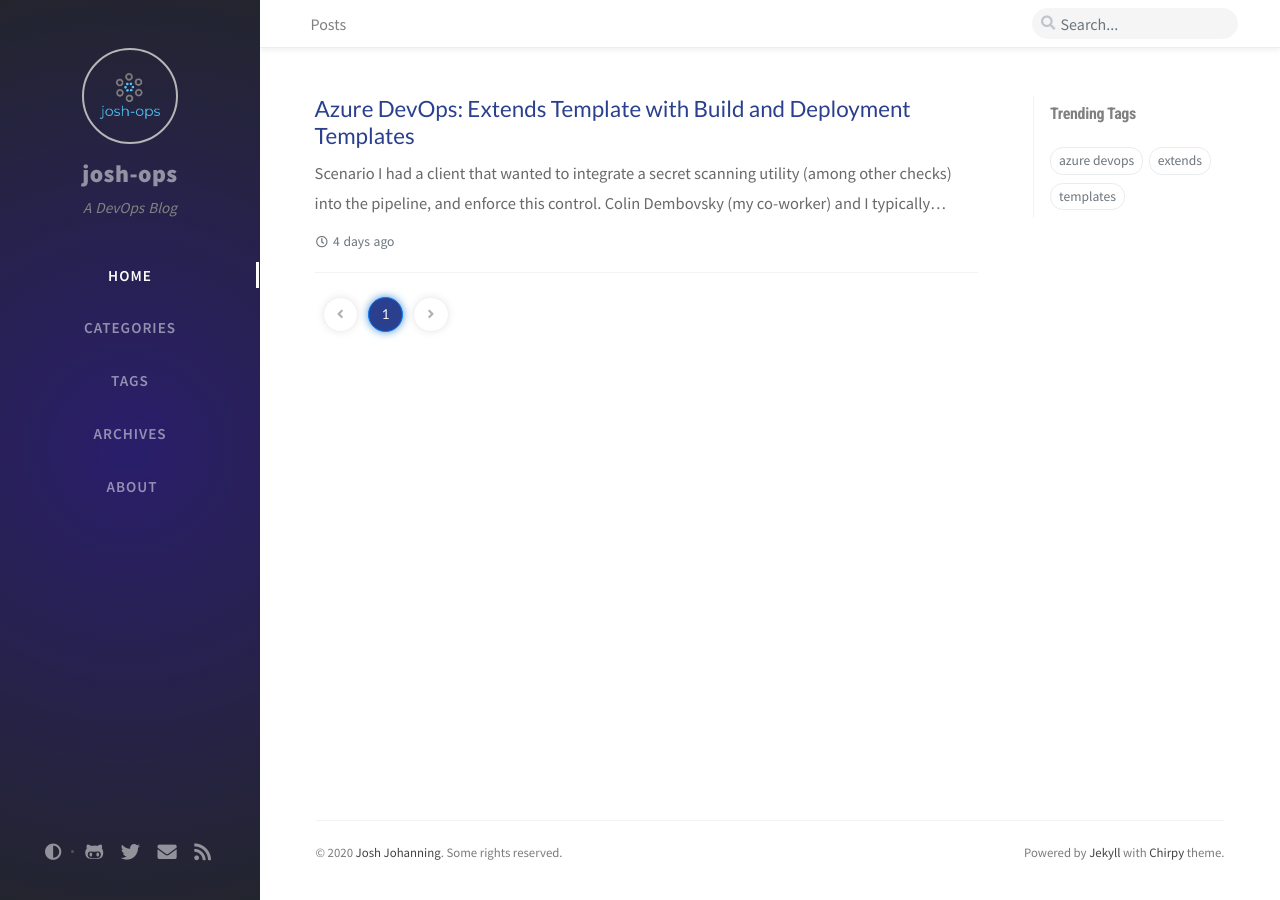
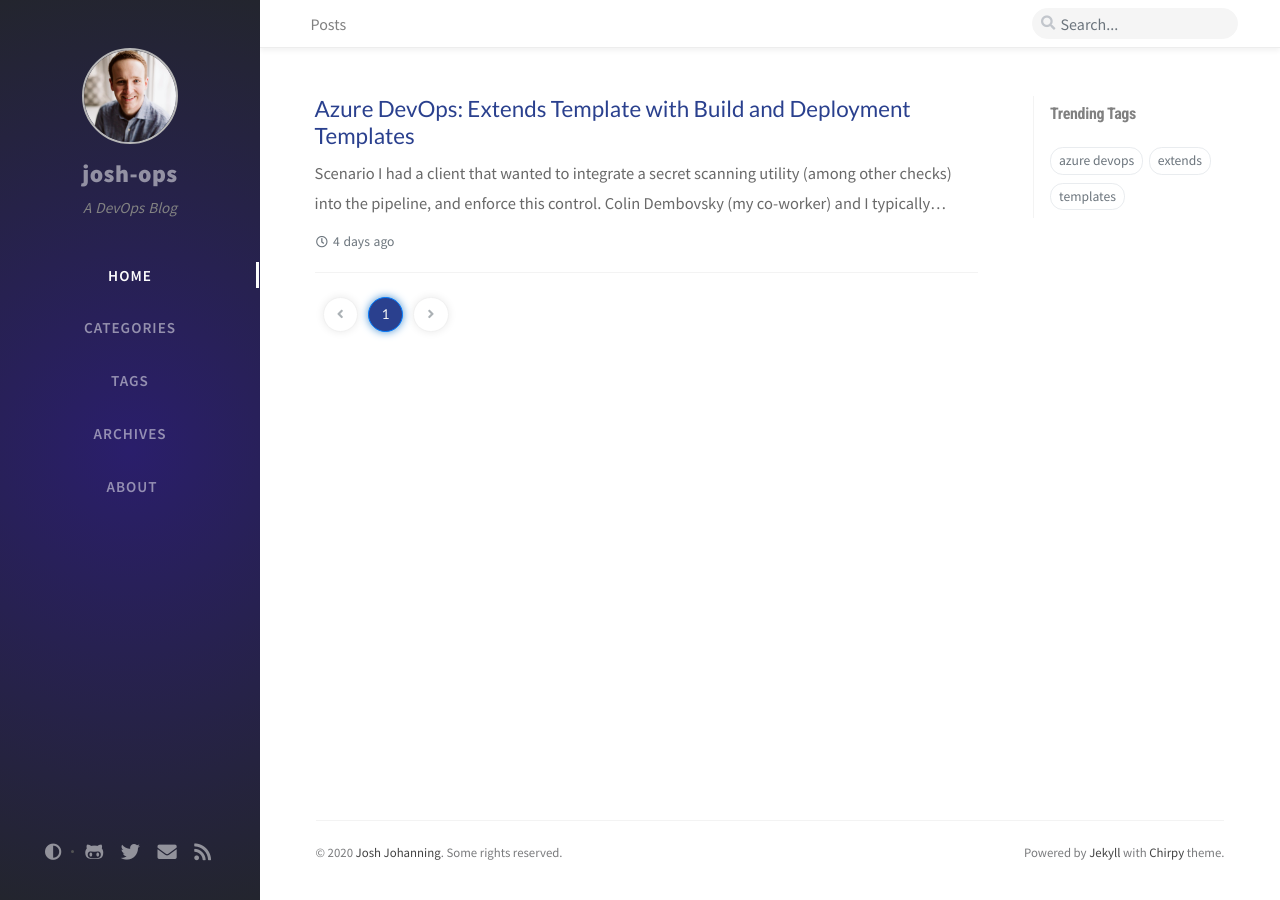
Before and after one commit to joshjohanning/joshjohanning.github.io, a Jekyll site: the page built from index.html, in a window 1280 px wide. Built offline with Jekyll 4.4.1, drawn with Linux system fonts in a browser that asks for light colours; nearby versions of some CDN libraries; the list of posts is cut into pages by our own code; comment, search, counter and statistics services are not loaded.

Commit message:
changing logo to headshot

```diff
--- a/_config.yml
+++ b/_config.yml
@@ -20,7 +20,7 @@ url: 'https://josh-ops.com'
 
 author: Josh Johanning                  # change to your full name
 
-avatar: /assets/img/sample/logo.png   # support internet resources
+avatar: /assets/img/sample/headshot.png   # support internet resources
 
 github:
   username: soccerjoshj07             # change to your github username
```
Also changed, not shown: assets/img/sample/headshot.png (added).
